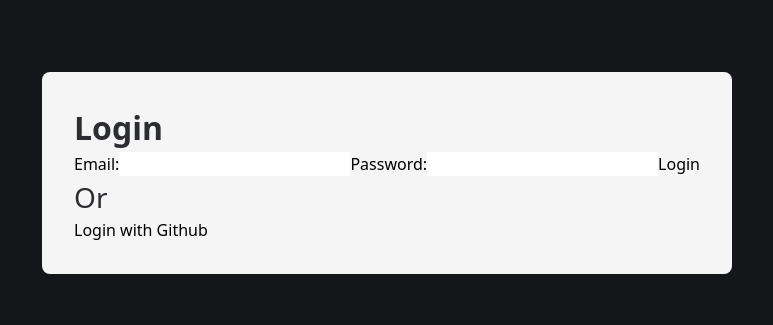
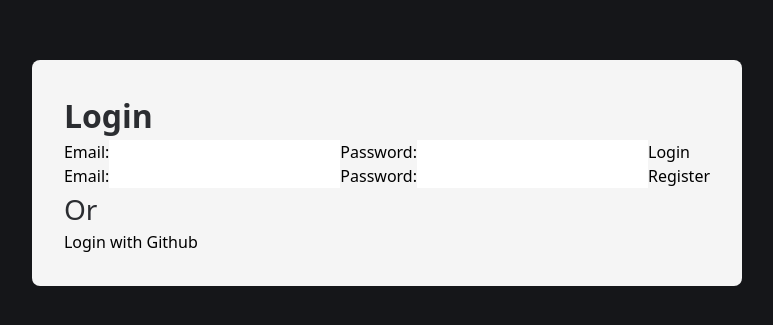
Before and after one commit to PiotrPlotast/markdown-editor-web-app, a React (Vite) app in the folder markdown-editor-web-app/: page / in a window 1280 px wide. Shown: the part 227-552 px from the top of the page, without its empty margins (253-1026 px from the left). Built offline with nearby package versions, Linux system fonts and the light colour scheme; no server answers; the HTML template or start-up script is replaced by a standard one.

Commit message:
feat: add email registration functionality to LoginPage and update auth methods

```diff
--- a/markdown-editor-web-app/src/LoginPage.tsx
+++ b/markdown-editor-web-app/src/LoginPage.tsx
@@ -1,13 +1,25 @@
-import { signInWithEmail, signInWithGithub } from "./supabase/auth";
+import {
+  signInWithEmail,
+  signInWithGithub,
+  signUpNewUser,
+} from "./supabase/auth";
 import { useState } from "react";
 export default function LoginPage() {
   const [email, setEmail] = useState("");
   const [password, setPassword] = useState("");
+  function handleEmailLogin(e: React.FormEvent) {
+    e.preventDefault();
+    signInWithEmail(email, password);
+  }
+  function handleEmailRegister(e: React.FormEvent) {
+    e.preventDefault();
+    signUpNewUser(email, password);
+  }
   return (
     <div className="h-dvh flex items-center justify-center bg-gray-900">
       <div className="bg-gray-100 p-8 rounded-lg">
         <h1>Login</h1>
-        <form onSubmit={() => signInWithEmail(email, password)}>
+        <form onSubmit={handleEmailLogin}>
           <label>
             Email:
             <input type="email" onChange={(e) => setEmail(e.target.value)} />
@@ -21,6 +33,20 @@ export default function LoginPage() {
           </label>
           <button type="submit">Login</button>
         </form>
+        <form onSubmit={handleEmailRegister}>
+          <label>
+            Email:
+            <input type="email" onChange={(e) => setEmail(e.target.value)} />
+          </label>
+          <label>
+            Password:
+            <input
+              type="password"
+              onChange={(e) => setPassword(e.target.value)}
+            />
+          </label>
+          <button type="submit">Register</button>
+        </form>
         <h2>Or</h2>
         <button onClick={signInWithGithub}>Login with Github</button>
       </div>
--- a/markdown-editor-web-app/src/supabase/auth.ts
+++ b/markdown-editor-web-app/src/supabase/auth.ts
@@ -4,9 +4,7 @@ async function signUpNewUser(email: string, password: string) {
   const { data, error } = await supabase.auth.signUp({
     email,
     password,
-    options: {
-      emailRedirectTo: "https://example.com/welcome",
-    },
+    options: {},
   });
 }
 
```
